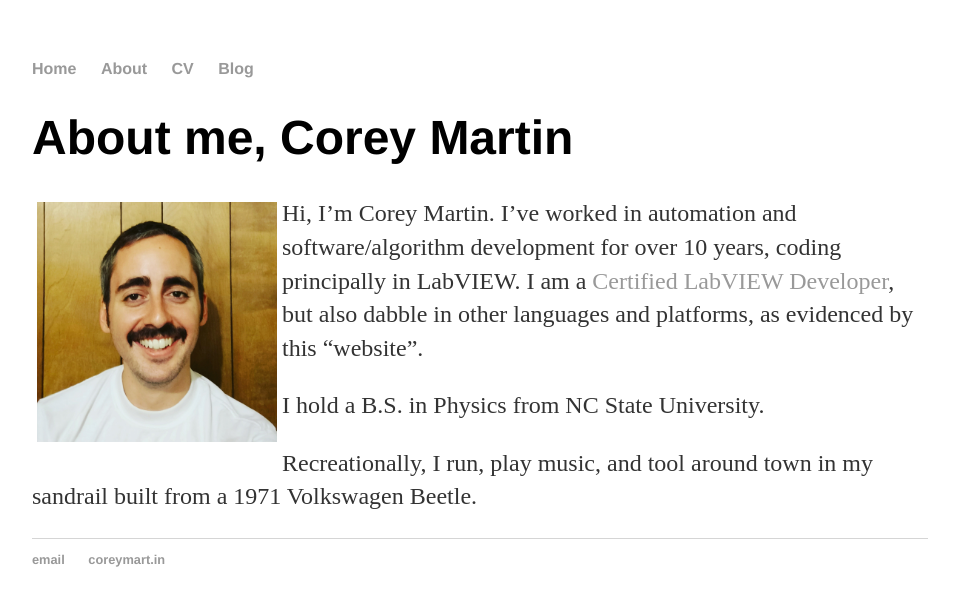
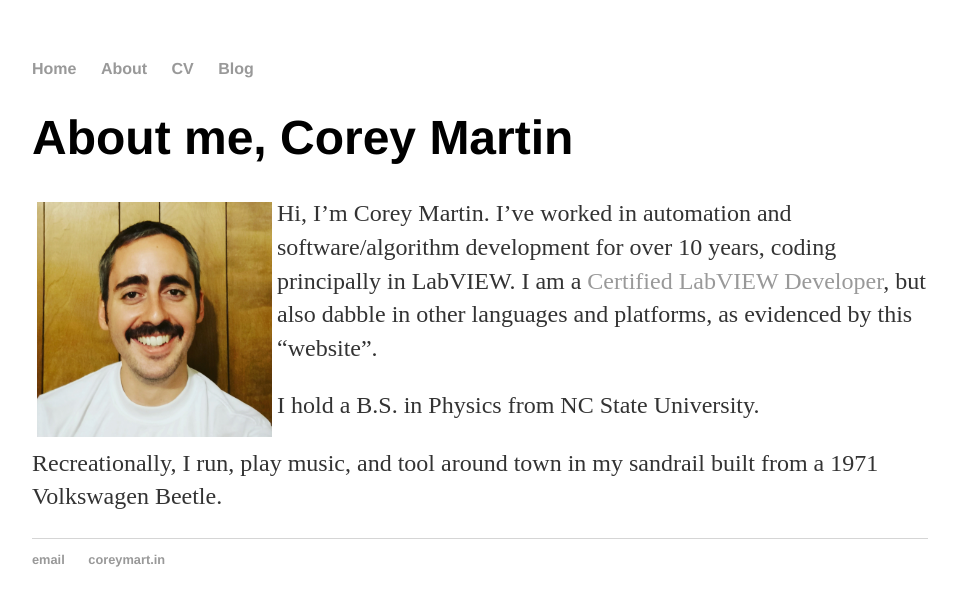
Before and after one commit to CoreySMartin/CoreySMartin.github.io, a Jekyll site: the page built from about/index.md, in a window 1280 px wide. Shown: the top 606 px of the page, without its empty margins (160-1117 px from the left). Built offline with Jekyll 4.4.1, drawn with Linux system fonts in a browser that asks for light colours.

Commit message:
Update index.md

```diff
--- a/about/index.md
+++ b/about/index.md
@@ -3,7 +3,7 @@
 title: About Corey Martin
 ---
 # About me, Corey Martin
-<img align="left" src="/about/aboutme.jpg" alt="" title="Me: Corey Martin" width="240" border="5" style="border-color: white" />
+<img align="left" src="/about/aboutme.jpg" alt="" title="Me: Corey Martin" width="235" border="5" style="border-color: white" />
 Hi, I'm Corey Martin.  I've worked in automation and software/algorithm development for over 10 years, coding principally in LabVIEW.  I am a [Certified LabVIEW Developer](https://www.youracclaim.com/badges/66e1fb02-43df-46c7-aaf9-c49be9c5ffc1), but also dabble in other languages and platforms, as evidenced by this "website".
 
 I hold a B.S. in Physics from NC State University.
```
